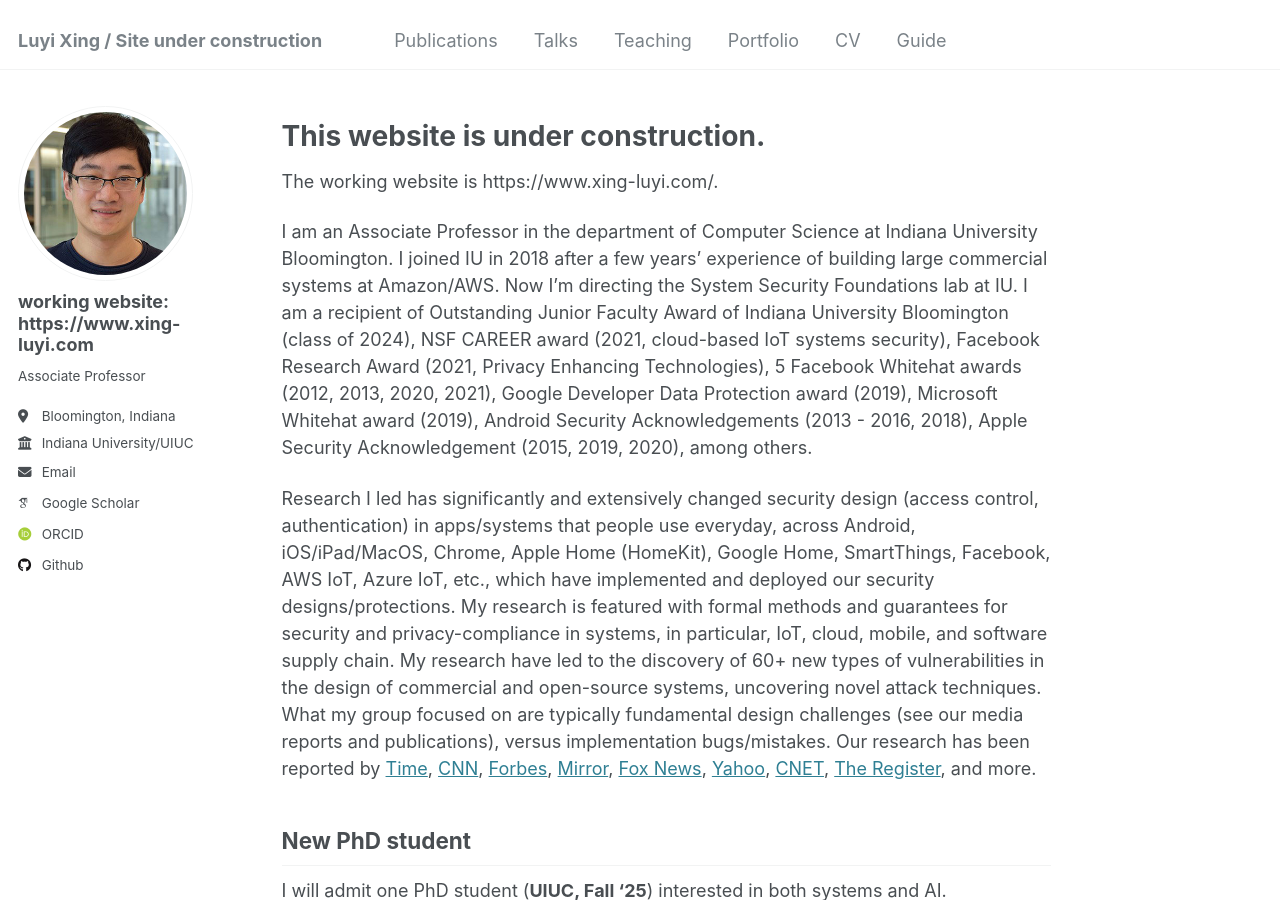
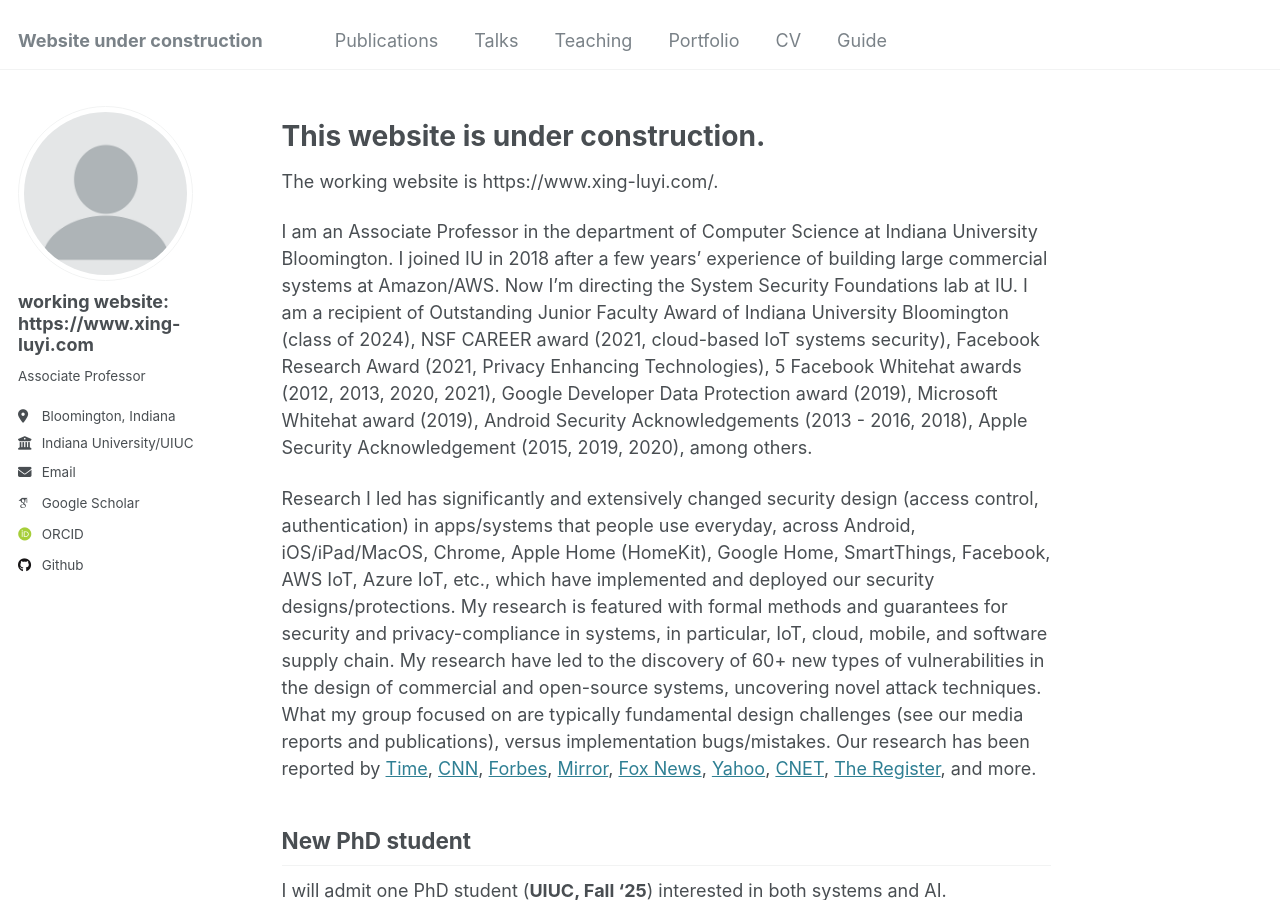
Before and after one commit to luyixing/luyixing.github.io, a Jekyll site: the page built from _pages/about.md, in a window 1280 px wide and 900 px high. Built offline with Jekyll 4.4.1, drawn with Linux system fonts in a browser that asks for light colours; some web fonts are replaced; a file with an impossible date is left out.

Commit message:
front page

```diff
--- a/_config.yml
+++ b/_config.yml
@@ -8,7 +8,7 @@
 
 # Basic Site Settings
 locale                   : "en-US"
-title                    : "Luyi Xing / Site under construction"
+title                    : "Website under construction"
 title_separator          : "-"
 name                     : &name "Your Name"
 description              : &description "personal description"
@@ -21,7 +21,7 @@ repository               : "luyixing/luyixing.github.io"
 #               Additional customization can be done by editing /_includes/author-profile.html
 author:
   # Biographic information
-  avatar           : "xing.jpg"
+  avatar           : "profile.png"
   name             : "working website: https://www.xing-luyi.com"
   pronouns         : # example: "she/her"
   bio              : "Associate Professor"
```
